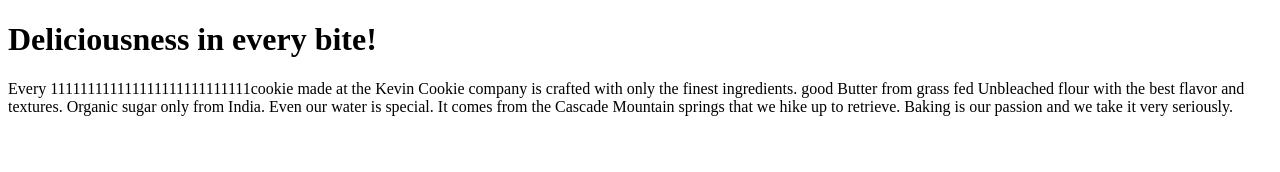
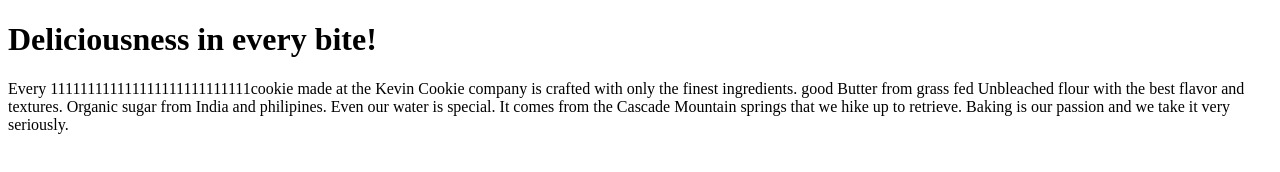
Before and after one commit to aihassan1/kevincookiecompany, a plain HTML site: page index.htm in a window 1280 px wide. Drawn offline with Linux system fonts and the light colour scheme.

Commit message:
Update index.htm
updated index sugar comes from India and Philippines

```diff
--- a/index.htm
+++ b/index.htm
@@ -3,7 +3,7 @@
 <body>
 
 <h1>Deliciousness in every bite!</h1>
-<p>Every 111111111111111111111111111cookie made at the Kevin Cookie company is crafted with only the finest ingredients. good Butter from grass fed Unbleached flour with the best flavor and textures. Organic sugar only from India. Even our water is special. It comes from the Cascade Mountain springs that we hike up to retrieve. Baking is our passion and we take it very seriously.</p>
+<p>Every 111111111111111111111111111cookie made at the Kevin Cookie company is crafted with only the finest ingredients. good Butter from grass fed Unbleached flour with the best flavor and textures. Organic sugar from India and philipines. Even our water is special. It comes from the Cascade Mountain springs that we hike up to retrieve. Baking is our passion and we take it very seriously.</p>
 
 </body>
 </html>
```
